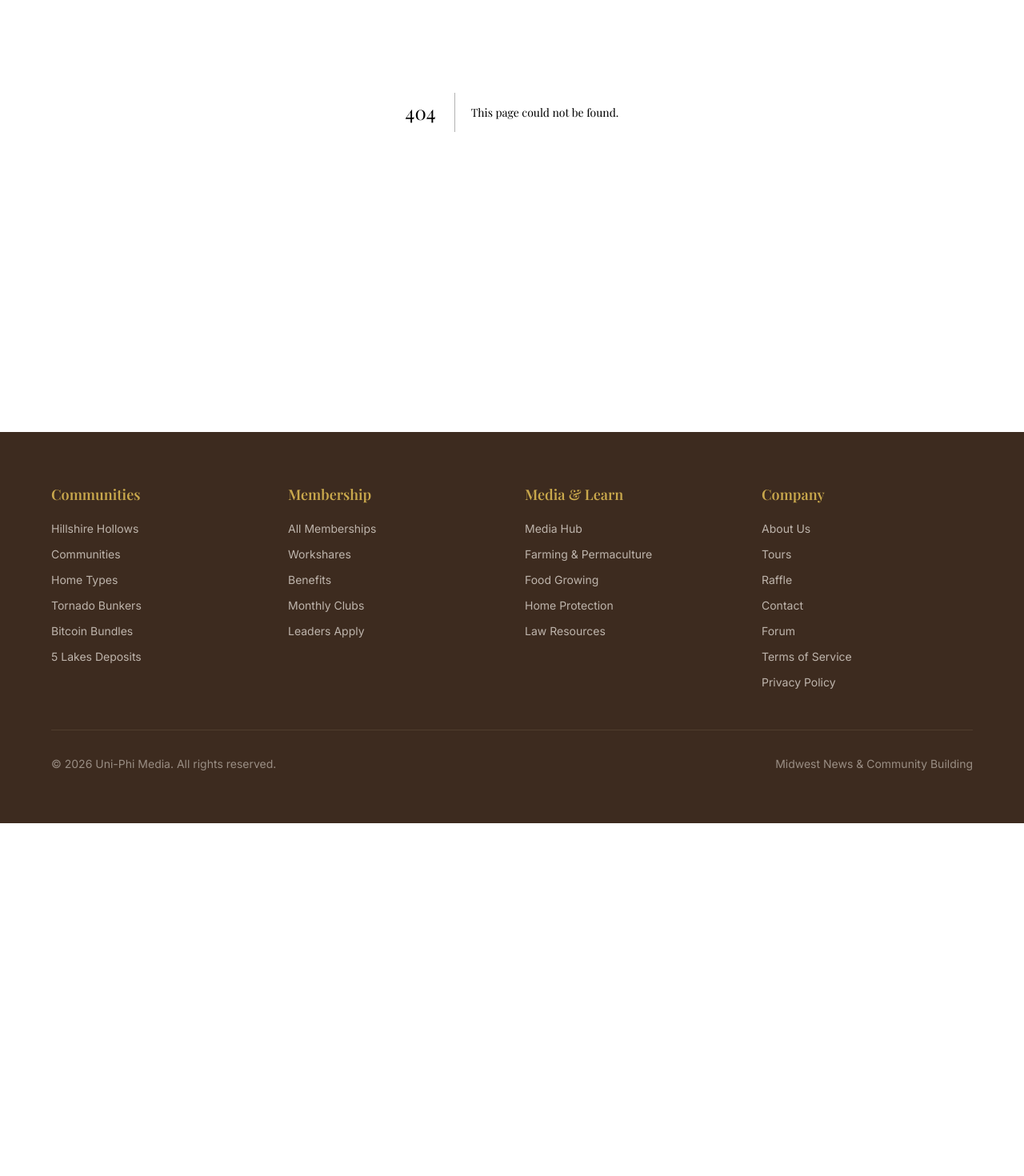
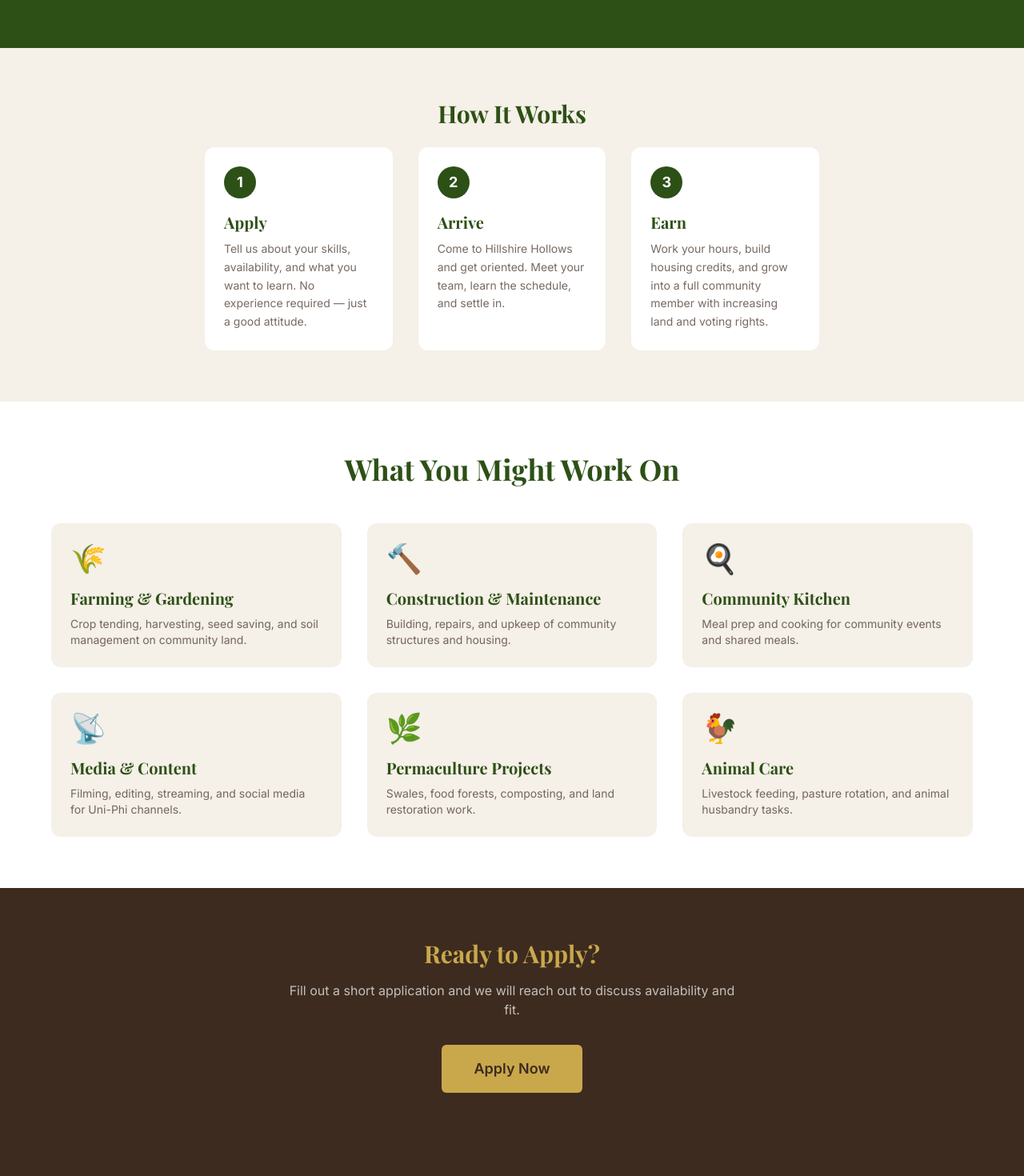
Before and after one commit to dutchiono/uniphimedia, a Next.js app: page /workshares in a window 1280 px wide. Before the commit this address had no page. Shown: the part 320-1790 px from the top of the page at 80% size. Before the commit the page ends 1349 px from the top, so only its background shows below. Built offline with nearby package versions, Linux system fonts and the light colour scheme.

Commit message:
feat: complete site rebuild — all core pages, nav, footer, design system

```diff
--- /dev/null
+++ b/src/app/workshares/page.tsx
@@ -0,0 +1,65 @@
+import Link from 'next/link'
+
+const tasks = [
+  { icon: '🌾', title: 'Farming & Gardening', desc: 'Crop tending, harvesting, seed saving, and soil management on community land.' },
+  { icon: '🔨', title: 'Construction & Maintenance', desc: 'Building, repairs, and upkeep of community structures and housing.' },
+  { icon: '🍳', title: 'Community Kitchen', desc: 'Meal prep and cooking for community events and shared meals.' },
+  { icon: '📡', title: 'Media & Content', desc: 'Filming, editing, streaming, and social media for Uni-Phi channels.' },
+  { icon: '🌿', title: 'Permaculture Projects', desc: 'Swales, food forests, composting, and land restoration work.' },
+  { icon: '🐓', title: 'Animal Care', desc: 'Livestock feeding, pasture rotation, and animal husbandry tasks.' },
+]
+
+export default function WorksharesPage() {
+  return (
+    <>
+      <section className="bg-brand-green text-white section-pad py-24 text-center">
+        <div className="container-max">
+          <h1 className="font-heading text-5xl font-black mb-6">Workshares</h1>
+          <p className="text-white/80 text-xl max-w-2xl mx-auto">Earn your place in the community. Trade your skills and labor for land access, housing credit, and membership — no cash required.</p>
+        </div>
+      </section>
+
+      <section className="bg-brand-cream section-pad">
+        <div className="container-max max-w-3xl mx-auto text-center">
+          <h2 className="font-heading text-3xl font-bold text-brand-green mb-6">How It Works</h2>
+          <div className="grid sm:grid-cols-3 gap-8 text-left">
+            {[
+              { step: '1', title: 'Apply', desc: 'Tell us about your skills, availability, and what you want to learn. No experience required — just a good attitude.' },
+              { step: '2', title: 'Arrive', desc: 'Come to Hillshire Hollows and get oriented. Meet your team, learn the schedule, and settle in.' },
+              { step: '3', title: 'Earn', desc: 'Work your hours, build housing credits, and grow into a full community member with increasing land and voting rights.' },
+            ].map(s => (
+              <div key={s.step} className="bg-white rounded-xl p-6">
+                <div className="w-10 h-10 rounded-full bg-brand-green text-white font-bold text-lg flex items-center justify-center mb-4">{s.step}</div>
+                <h3 className="font-heading text-xl font-bold text-brand-green mb-2">{s.title}</h3>
+                <p className="text-brand-bark/70 text-sm leading-relaxed">{s.desc}</p>
+              </div>
+            ))}
+          </div>
+        </div>
+      </section>
+
+      <section className="bg-white section-pad">
+        <div className="container-max">
+          <h2 className="font-heading text-4xl font-bold text-brand-green text-center mb-12">What You Might Work On</h2>
+          <div className="grid sm:grid-cols-2 lg:grid-cols-3 gap-8">
+            {tasks.map(t => (
+              <div key={t.title} className="bg-brand-cream rounded-xl p-6">
+                <span className="text-4xl mb-4 block">{t.icon}</span>
+                <h3 className="font-heading text-xl font-bold text-brand-green mb-2">{t.title}</h3>
+                <p className="text-brand-bark/70 text-sm">{t.desc}</p>
+              </div>
+            ))}
+          </div>
+        </div>
+      </section>
+
+      <section className="bg-brand-bark text-white section-pad text-center">
+        <div className="container-max max-w-xl mx-auto">
+          <h2 className="font-heading text-3xl font-bold text-brand-gold mb-4">Ready to Apply?</h2>
+          <p className="text-white/70 mb-8">Fill out a short application and we will reach out to discuss availability and fit.</p>
+          <Link href="/contact" className="btn-gold text-lg px-10 py-4">Apply Now</Link>
+        </div>
+      </section>
+    </>
+  )
+}
```
